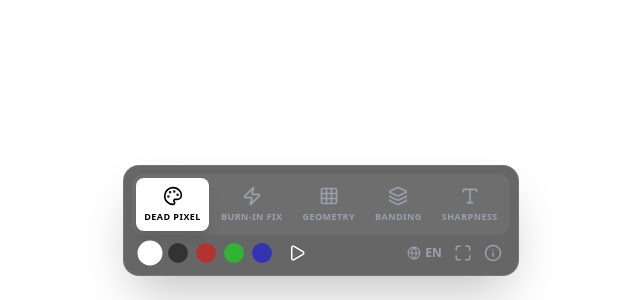
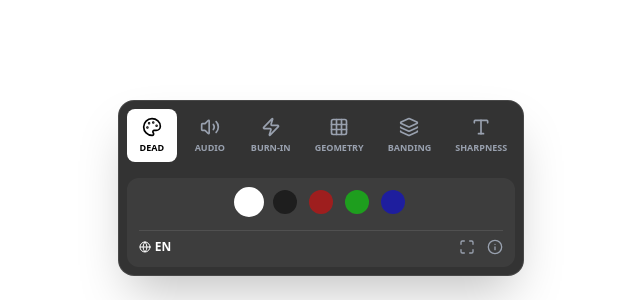
Before and after one commit to root1905/lumina, a Next.js app: page / in a window 1280 px wide. Shown: the part 500-800 px from the top of the page, without its empty margins (319-959 px from the left). Built offline with nearby package versions, Linux system fonts and the light colour scheme.

Commit message:
V4.0: Audio Lab Update (Stereo & Frequency Tests)

```diff
--- a/src/app/page.tsx
+++ b/src/app/page.tsx
@@ -4,11 +4,12 @@ import { useState, useEffect, useRef } from "react";
 import { motion, AnimatePresence } from "framer-motion";
 import {
   Maximize, Minimize, Play, Pause, Info,
-  Palette, Grid3X3, Layers, Type, Zap, Globe, X
+  Palette, Grid3X3, Layers, Type, Zap, Globe, X,
+  Volume2, Speaker, Music
 } from "lucide-react";
 import { clsx } from "clsx";
 
-// --- DİL PAKETİ (Localization) ---
+// --- DİL PAKETİ ---
 const TRANSLATIONS = {
   en: {
     title: "Lumina Pro",
@@ -17,19 +18,25 @@ const TRANSLATIONS = {
       grid: "Geometry",
       gradient: "Banding",
       text: "Sharpness",
-      repair: "Burn-in Fix"
+      repair: "Burn-in Fix",
+      audio: "Audio Test"
     },
-    colors: { white: "White", black: "Black", red: "Red", green: "Green", blue: "Blue" },
+    audio: {
+      left: "Left CH",
+      right: "Right CH",
+      center: "Center",
+      bass: "Bass (100Hz)",
+      treble: "Treble (10kHz)"
+    },
     guide: {
-      title: "User Guide & Information",
-      p1: "Lumina Pro is a diagnostic tool designed for display calibration.",
+      title: "User Guide",
       features: [
-        "Dead Pixel Test: Cycle through solid colors to find stuck pixels.",
-        "Burn-in Fix: Use the 'Repair' mode (Noise) for 10-30 mins to stimulate stuck liquid crystals.",
-        "Geometry: Check screen alignment and aspect ratio.",
-        "Banding: Analyze 8-bit vs 10-bit color gradients."
+        "Audio Lab: Test stereo separation (L/R) and frequency response.",
+        "Dead Pixel: Cycle colors to find stuck pixels.",
+        "Burn-in Fix: Flashing noise to repair stuck LCD crystals.",
+        "Geometry & Text: Check alignment and readability."
       ],
-      tip: "Double tap anywhere to toggle controls."
+      tip: "Double tap to toggle UI. Use headphones for best audio test."
     }
   },
   tr: {
@@ -39,229 +46,246 @@ const TRANSLATIONS = {
       grid: "Geometri",
       gradient: "Gradyan",
       text: "Keskinlik",
-      repair: "Tamir Modu"
+      repair: "Tamir Modu",
+      audio: "Ses Testi"
     },
-    colors: { white: "Beyaz", black: "Siyah", red: "Kırmızı", green: "Yeşil", blue: "Mavi" },
+    audio: {
+      left: "Sol Kanal",
+      right: "Sağ Kanal",
+      center: "Merkez",
+      bass: "Bas (100Hz)",
+      treble: "Tiz (10kHz)"
+    },
     guide: {
       title: "Kullanım Kılavuzu",
-      p1: "Lumina Pro, ekran kalibrasyonu ve teşhisi için tasarlanmış profesyonel bir araçtır.",
       features: [
-        "Ölü Piksel Testi: Sıkışmış pikselleri bulmak için renkleri gezdirin.",
-        "Tamir Modu: 'Gürültü' efektini 10-30 dk çalıştırarak ekran yanıklarını (ghosting) giderin.",
-        "Geometri: Ekran hizalamasını ve yamuklukları kontrol edin.",
-        "Gradyan: Renk geçişlerindeki kırılmaları analiz edin."
+        "Ses Laboratuvarı: Stereo (Sağ/Sol) ayrımını ve frekans tepkisini test edin.",
+        "Ölü Piksel: Sıkışmış pikselleri bulmak için renkleri gezin.",
+        "Tamir Modu: Ekran yanıklarını gidermek için karıncalanma efekti.",
+        "Geometri & Metin: Hizalama ve okunabilirlik testi."
       ],
-      tip: "Kontrolleri açıp kapatmak için ekrana çift tıklayın."
+      tip: "Arayüzü gizlemek için çift tıklayın. Ses testi için kulaklık önerilir."
     }
   }
 };
 
-// --- VERİ SABİTLERİ ---
-const COLORS = [
-  { value: "#FFFFFF", label: "white" },
-  { value: "#000000", label: "black" },
-  { value: "#FF0000", label: "red" },
-  { value: "#00FF00", label: "green" },
-  { value: "#0000FF", label: "blue" },
-];
-
+// --- SABİTLER ---
+const COLORS = ["#FFFFFF", "#000000", "#FF0000", "#00FF00", "#0000FF"];
 const MODES = [
   { id: "color", icon: Palette },
-  { id: "repair", icon: Zap }, // YENİ MOD
+  { id: "audio", icon: Volume2 }, // YENİ MOD
+  { id: "repair", icon: Zap },
   { id: "grid", icon: Grid3X3 },
   { id: "gradient", icon: Layers },
   { id: "text", icon: Type },
 ];
 
 export default function Page() {
-  // State
   const [lang, setLang] = useState<"en" | "tr">("en");
-  const [mode, setMode] = useState<"color" | "grid" | "gradient" | "text" | "repair">("color");
+  const [mode, setMode] = useState<string>("color");
   const [colorIndex, setColorIndex] = useState(0);
   const [isPlaying, setIsPlaying] = useState(false);
   const [showUI, setShowUI] = useState(true);
-  const [isFullscreen, setIsFullscreen] = useState(false);
   const [showInfo, setShowInfo] = useState(false);
 
-  const t = TRANSLATIONS[lang]; // Aktif dil verisi
+  // Audio State
+  const [activeNote, setActiveNote] = useState<string | null>(null);
+
+  const t = TRANSLATIONS[lang];
   const canvasRef = useRef<HTMLCanvasElement>(null);
-  const timerRef = useRef<NodeJS.Timeout | null>(null);
+  const audioCtxRef = useRef<AudioContext | null>(null);
+  const oscRef = useRef<OscillatorNode | null>(null);
 
-  // --- WAKE LOCK & UI GİZLEME ---
+  // --- WAKE LOCK & INIT ---
   useEffect(() => {
-    const handleActivity = () => {
-      setShowUI(true);
-      if (timerRef.current) clearTimeout(timerRef.current);
-      timerRef.current = setTimeout(() => !showInfo && setShowUI(false), 3000);
+    const browserLang = navigator.language.startsWith("tr") ? "tr" : "en";
+    setLang(browserLang);
+    if ('wakeLock' in navigator) navigator.wakeLock.request('screen').catch(() => {});
+  }, []);
+
+  // --- AUDIO ENGINE (SES MOTORU) ---
+  const playTone = (freq: number, type: OscillatorType, pan: number) => {
+    stopTone(); // Önceki sesi durdur
+
+    // Audio Context Başlat (Tarayıcı izni için)
+    if (!audioCtxRef.current) {
+      audioCtxRef.current = new (window.AudioContext || (window as any).webkitAudioContext)();
+    }
+    const ctx = audioCtxRef.current;
+
+    // Osilatör (Ses Kaynağı)
+    const osc = ctx.createOscillator();
+    const gain = ctx.createGain();
+    const panner = ctx.createStereoPanner();
+
+    osc.type = type;
+    osc.frequency.setValueAtTime(freq, ctx.currentTime);
+
+    // Ayarlar
+    gain.gain.setValueAtTime(0.5, ctx.currentTime); // Ses seviyesi %50
+    panner.pan.setValueAtTime(pan, ctx.currentTime); // -1: Sol, 0: Orta, 1: Sağ
+
+    // Bağlantı: Osc -> Gain -> Panner -> Çıkış
+    osc.connect(gain);
+    gain.connect(panner);
+    panner.connect(ctx.destination);
+
+    osc.start();
+    oscRef.current = osc;
   };
 
-    // Tarayıcı dili algılama
-    const browserLang = navigator.language.startsWith("tr") ? "tr" : "en";
-    setLang(browserLang);
+  const stopTone = () => {
+    if (oscRef.current) {
+      oscRef.current.stop();
+      oscRef.current.disconnect();
+      oscRef.current = null;
+    }
+    setActiveNote(null);
+  };
 
-    if ('wakeLock' in navigator) navigator.wakeLock.request('screen').catch(() => {});
+  const handleAudioTest = (type: string) => {
+    if (activeNote === type) {
+      stopTone();
+      return;
+    }
+    setActiveNote(type);
 
-    window.addEventListener("mousemove", handleActivity);
-    window.addEventListener("click", handleActivity); // Tek tık sadece UI resetler
-    window.addEventListener("dblclick", () => setShowUI(prev => !prev)); // Çift tık UI gizler/açar
+    switch (type) {
+      case "left": playTone(440, "sine", -1); break;   // Sol Kanal (A4)
+      case "right": playTone(440, "sine", 1); break;   // Sağ Kanal (A4)
+      case "center": playTone(440, "sine", 0); break;  // Merkez
+      case "bass": playTone(100, "sine", 0); break;    // Bass Test
+      case "treble": playTone(10000, "sine", 0); break;// Tiz Test
+    }
+  };
 
-    return () => {
-      window.removeEventListener("mousemove", handleActivity);
-      window.removeEventListener("click", handleActivity);
-    };
-  }, [showInfo]);
-
-  // --- NOISE EFFECT (Tamir Modu) ---
+  // --- NOISE EFFECT ---
   useEffect(() => {
     let animId: number;
     if (mode === "repair" && canvasRef.current) {
-      const canvas = canvasRef.current;
-      const ctx = canvas.getContext("2d");
-
-      const drawNoise = () => {
+      const ctx = canvasRef.current.getContext("2d");
+      const draw = () => {
         if (!ctx) return;
-        const w = canvas.width = window.innerWidth / 2; // Performans için düşük çözünürlük
-        const h = canvas.height = window.innerHeight / 2;
+        const w = canvasRef.current!.width = window.innerWidth / 4;
+        const h = canvasRef.current!.height = window.innerHeight / 4;
         const idata = ctx.createImageData(w, h);
-        const buffer32 = new Uint32Array(idata.data.buffer);
-
-        for (let i = 0; i < buffer32.length; i++) {
-          // Rastgele siyah/beyaz piksel
-          buffer32[i] = Math.random() < 0.5 ? 0xFF000000 : 0xFFFFFFFF;
-        }
+        const buf = new Uint32Array(idata.data.buffer);
+        for (let i = 0; i < buf.length; i++) buf[i] = Math.random() < 0.5 ? 0xFF000000 : 0xFFFFFFFF;
         ctx.putImageData(idata, 0, 0);
-        animId = requestAnimationFrame(drawNoise);
+        animId = requestAnimationFrame(draw);
       };
-      drawNoise();
+      draw();
     }
     return () => cancelAnimationFrame(animId);
   }, [mode]);
 
-  // --- OTOMATİK DÖNGÜ ---
+  // --- UI TOGGLE ---
   useEffect(() => {
-    let interval: NodeJS.Timeout;
-    if (isPlaying && mode === "color") {
-      interval = setInterval(() => setColorIndex((p) => (p + 1) % COLORS.length), 1000);
-    }
-    return () => clearInterval(interval);
-  }, [isPlaying, mode]);
+    let timer: NodeJS.Timeout;
+    const activity = () => {
+      setShowUI(true);
+      clearTimeout(timer);
+      timer = setTimeout(() => !showInfo && setShowUI(false), 3000);
+    };
+    window.addEventListener("mousemove", activity);
+    window.addEventListener("click", activity);
+    return () => { window.removeEventListener("mousemove", activity); clearTimeout(timer); };
+  }, [showInfo]);
 
-  const toggleFullscreen = () => {
-    if (!document.fullscreenElement) {
-      document.documentElement.requestFullscreen();
-      setIsFullscreen(true);
-    } else {
-      document.exitFullscreen();
-      setIsFullscreen(false);
-    }
-  };
+  // Fullscreen helper
+  const toggleFS = () => !document.fullscreenElement ? document.documentElement.requestFullscreen() : document.exitFullscreen();
 
   return (
     <main className="relative w-full h-screen overflow-hidden bg-black text-white select-none">
 
-      {/* --- GÖRSEL ALAN --- */}
-      <div
-        className="absolute inset-0 w-full h-full flex items-center justify-center transition-colors duration-300"
-        style={{ backgroundColor: mode === "color" ? COLORS[colorIndex].value : "#000" }}
-      >
-        {mode === "repair" && (
-           <canvas ref={canvasRef} className="w-full h-full opacity-90 image-rendering-pixelated" />
+      {/* GÖRSEL ALAN */}
+      <div className="absolute inset-0 flex items-center justify-center" style={{ backgroundColor: mode === "color" ? COLORS[colorIndex] : "#111" }}>
+
+        {mode === "color" && (
+           <button
+             onClick={() => setColorIndex((p) => (p + 1) % COLORS.length)}
+             className="absolute inset-0 w-full h-full cursor-pointer"
+           />
         )}
 
-        {mode === "grid" && (
-          <div className="w-full h-full grid grid-cols-12 grid-rows-6 border border-white/20">
-             {[...Array(72)].map((_, i) => (
-                <div key={i} className="border border-white/10 flex items-center justify-center">
-                   {i === 30 && <div className="w-2 h-2 bg-red-500 rounded-full"/>}
+        {mode === "repair" && <canvas ref={canvasRef} className="w-full h-full opacity-90 image-rendering-pixelated" />}
+
+        {mode === "audio" && (
+          <div className="flex flex-col items-center gap-8 animate-in fade-in zoom-in duration-500">
+             <Volume2 size={80} className={clsx("transition-all duration-300", activeNote ? "text-green-500 scale-110" : "text-gray-600")} />
+             <div className="text-center space-y-2">
+                <h2 className="text-3xl font-bold">{activeNote ? (t.audio as any)[activeNote] : t.modes.audio}</h2>
+                <p className="text-gray-500 text-sm">Testing Tone Generator</p>
              </div>
+             {/* Frekans Görselleştirmesi (Fake Visualizer) */}
+             <div className="flex gap-1 h-12 items-end">
+                {[...Array(10)].map((_, i) => (
+                  <motion.div
+                    key={i}
+                    animate={{ height: activeNote ? [10, 40, 10] : 4 }}
+                    transition={{ repeat: Infinity, duration: 0.5, delay: i * 0.1 }}
+                    className={clsx("w-2 rounded-full", activeNote ? "bg-green-500" : "bg-gray-800")}
+                  />
                 ))}
-             <div className="absolute inset-0 flex items-center justify-center pointer-events-none">
-                <div className="w-[80vmin] h-[80vmin] border border-white/30 rounded-full"></div>
              </div>
           </div>
         )}
 
-        {mode === "gradient" && (
-          <div className="w-full h-full flex flex-col">
-            <div className="flex-1 bg-gradient-to-r from-black via-gray-500 to-white"/>
-            <div className="flex-1 bg-gradient-to-r from-red-900 via-red-500 to-red-100"/>
-            <div className="flex-1 bg-gradient-to-r from-green-900 via-green-500 to-green-100"/>
-            <div className="flex-1 bg-gradient-to-r from-blue-900 via-blue-500 to-blue-100"/>
-          </div>
-        )}
-
-        {mode === "text" && (
-          <div className="bg-white text-black p-10 flex flex-col gap-6 items-center justify-center w-full h-full">
-            <h1 className="text-5xl font-bold tracking-tighter">Lumina Readability Test</h1>
-            <p className="text-sm text-gray-500">Lorem ipsum dolor sit amet, consectetur adipiscing elit.</p>
-            <div className="grid grid-cols-2 gap-4 text-xs font-mono">
-               <div className="border p-2">10px Font Size</div>
-               <div className="border p-2 font-bold">Bold Text Test</div>
-            </div>
+        {mode === "grid" && ( /* Grid Code same as before */
+          <div className="w-full h-full grid grid-cols-12 grid-rows-6 border border-white/20">
+             {[...Array(72)].map((_, i) => <div key={i} className="border border-white/10"/>)}
+             <div className="absolute inset-0 flex items-center justify-center border-2 border-red-500 rounded-full w-[80vmin] h-[80vmin] opacity-50"/>
           </div>
         )}
       </div>
 
-      {/* --- KONTROL PANELİ (DOCK) --- */}
+      {/* DOCK KONTROL PANELİ */}
       <AnimatePresence>
         {showUI && (
-          <motion.div
-            initial={{ y: 100 }} animate={{ y: 0 }} exit={{ y: 100 }}
-            className="fixed bottom-6 left-0 right-0 flex justify-center z-50 pointer-events-none"
-          >
-            <div className="pointer-events-auto bg-black/60 backdrop-blur-xl border border-white/10 rounded-2xl p-2 flex flex-col gap-2 shadow-2xl">
+          <motion.div initial={{ y: 100 }} animate={{ y: 0 }} exit={{ y: 100 }} className="fixed bottom-6 left-0 right-0 flex justify-center z-50 pointer-events-none">
+            <div className="pointer-events-auto bg-black/80 backdrop-blur-xl border border-white/10 rounded-2xl p-2 flex flex-col gap-3 shadow-2xl min-w-[320px]">
 
-              {/* Üst Sıra: Modlar */}
-              <div className="flex gap-1 p-1 bg-white/5 rounded-xl">
+              {/* MOD SEÇİCİ */}
+              <div className="flex justify-center gap-2 overflow-x-auto pb-1 no-scrollbar">
                 {MODES.map((m) => (
-                  <button
-                    key={m.id}
-                    onClick={() => { setMode(m.id as any); setIsPlaying(false); }}
-                    className={clsx(
-                      "flex flex-col items-center gap-1 p-2 rounded-lg min-w-[60px] transition-all",
-                      mode === m.id ? "bg-white text-black shadow-lg" : "text-gray-400 hover:bg-white/10 hover:text-white"
-                    )}
-                  >
+                  <button key={m.id} onClick={() => { setMode(m.id); stopTone(); }}
+                    className={clsx("flex flex-col items-center p-2 rounded-lg transition-all min-w-[50px]", mode === m.id ? "bg-white text-black" : "text-gray-400 hover:text-white hover:bg-white/10")}>
                     <m.icon size={20} />
-                    <span className="text-[9px] uppercase font-bold tracking-wider">
-                      {(t.modes as any)[m.id]}
-                    </span>
+                    <span className="text-[9px] font-bold mt-1 uppercase">{(t.modes as any)[m.id].split(" ")[0]}</span>
                   </button>
                 ))}
               </div>
 
-              {/* Alt Sıra: Araçlar */}
-              <div className="flex items-center justify-between px-2 pb-1">
-                {/* Sol: Renkler (Sadece Color Modu) */}
-                <div className="flex gap-2">
-                  {mode === "color" && COLORS.map((c, i) => (
-                    <button
-                      key={c.label}
-                      onClick={() => { setIsPlaying(false); setColorIndex(i); }}
-                      className={clsx(
-                        "w-5 h-5 rounded-full border transition-transform",
-                        colorIndex === i ? "border-white scale-125" : "border-transparent opacity-50 hover:opacity-100"
+              {/* ALT KONTROLLER */}
+              <div className="bg-white/5 rounded-xl p-3 flex flex-col gap-3">
+
+                {/* AUDIO CONTROLS */}
+                {mode === "audio" && (
+                  <div className="grid grid-cols-3 gap-2">
+                    <button onClick={() => handleAudioTest("left")} className={clsx("p-2 rounded text-xs font-bold border", activeNote === "left" ? "bg-green-500 border-green-500 text-black" : "border-white/20 hover:bg-white/10")}>L</button>
+                    <button onClick={() => handleAudioTest("center")} className={clsx("p-2 rounded text-xs font-bold border", activeNote === "center" ? "bg-white text-black" : "border-white/20 hover:bg-white/10")}>CENTER</button>
+                    <button onClick={() => handleAudioTest("right")} className={clsx("p-2 rounded text-xs font-bold border", activeNote === "right" ? "bg-green-500 border-green-500 text-black" : "border-white/20 hover:bg-white/10")}>R</button>
+                    <button onClick={() => handleAudioTest("bass")} className={clsx("col-span-1.5 p-2 rounded text-xs font-bold border", activeNote === "bass" ? "bg-blue-500 border-blue-500 text-black" : "border-white/20 hover:bg-white/10")}>BASS</button>
+                    <button onClick={() => handleAudioTest("treble")} className={clsx("col-span-1.5 p-2 rounded text-xs font-bold border", activeNote === "treble" ? "bg-yellow-500 border-yellow-500 text-black" : "border-white/20 hover:bg-white/10")}>TREBLE</button>
+                  </div>
                 )}
-                      style={{ backgroundColor: c.value }}
-                    />
+
+                {/* COLOR CONTROLS */}
+                {mode === "color" && (
+                  <div className="flex justify-center gap-3">
+                    {COLORS.map((c, i) => (
+                      <button key={c} onClick={() => setColorIndex(i)} className={clsx("w-6 h-6 rounded-full border-2", colorIndex === i ? "border-white scale-125" : "border-transparent opacity-50")} style={{ backgroundColor: c }} />
                     ))}
-                  {mode === "color" && (
-                    <button
-                      onClick={() => setIsPlaying(!isPlaying)}
-                      className={clsx("ml-2 transition-colors", isPlaying ? "text-green-400" : "text-white")}
-                    >
-                      {isPlaying ? <Pause size={18}/> : <Play size={18}/>}
-                    </button>
+                  </div>
                 )}
+
+                {/* COMMON TOOLS */}
+                <div className="flex justify-between items-center border-t border-white/10 pt-2 mt-1">
+                   <button onClick={() => setLang(l => l === "en" ? "tr" : "en")} className="text-xs font-bold flex gap-1 items-center hover:text-green-400"><Globe size={12}/> {lang.toUpperCase()}</button>
+                   <div className="flex gap-3">
+                      <button onClick={toggleFS}><Maximize size={16} className="hover:text-white text-gray-400"/></button>
+                      <button onClick={() => setShowInfo(true)}><Info size={16} className="hover:text-white text-gray-400"/></button>
                    </div>
-
-                {/* Sağ: Genel Ayarlar */}
-                <div className="flex gap-3 text-gray-400">
-                  <button onClick={() => setLang(l => l === "en" ? "tr" : "en")} className="hover:text-white font-bold text-xs flex items-center gap-1">
-                    <Globe size={14}/> {lang.toUpperCase()}
-                  </button>
-                  <button onClick={toggleFullscreen} className="hover:text-white"><Maximize size={18}/></button>
-                  <button onClick={() => setShowInfo(true)} className="hover:text-white"><Info size={18}/></button>
                 </div>
               </div>
 
@@ -270,35 +294,18 @@ export default function Page() {
         )}
       </AnimatePresence>
 
-      {/* --- INFO MODAL (REHBER) --- */}
+      {/* INFO MODAL */}
       <AnimatePresence>
         {showInfo && (
-          <motion.div
-            initial={{ opacity: 0 }} animate={{ opacity: 1 }} exit={{ opacity: 0 }}
-            className="fixed inset-0 z-[60] bg-black/90 backdrop-blur-sm flex items-center justify-center p-6"
-            onClick={() => setShowInfo(false)}
-          >
-            <div className="bg-[#111] border border-white/10 p-8 rounded-3xl max-w-lg w-full shadow-2xl relative" onClick={e => e.stopPropagation()}>
-              <button onClick={() => setShowInfo(false)} className="absolute top-4 right-4 text-gray-500 hover:text-white"><X/></button>
-
-              <h2 className="text-2xl font-bold mb-4 flex items-center gap-2">
-                <Zap className="text-yellow-500"/> {t.title}
-              </h2>
-
-              <div className="space-y-4 text-gray-300 text-sm leading-relaxed">
-                <p>{t.guide.p1}</p>
-                <ul className="space-y-3">
-                  {t.guide.features.map((f, i) => (
-                    <li key={i} className="flex gap-3">
-                      <div className="w-1.5 h-1.5 mt-2 bg-blue-500 rounded-full shrink-0"/>
-                      <span>{f}</span>
-                    </li>
-                  ))}
+           <motion.div initial={{opacity:0}} animate={{opacity:1}} exit={{opacity:0}} className="fixed inset-0 z-[60] bg-black/90 flex items-center justify-center p-6" onClick={() => setShowInfo(false)}>
+              <div className="bg-[#111] border border-white/10 p-6 rounded-3xl max-w-md w-full" onClick={e => e.stopPropagation()}>
+                 <div className="flex justify-between mb-4">
+                    <h2 className="text-xl font-bold flex gap-2 items-center"><Volume2 className="text-green-500"/> {t.title}</h2>
+                    <button onClick={() => setShowInfo(false)}><X/></button>
+                 </div>
+                 <ul className="space-y-3 text-sm text-gray-300">
+                    {t.guide.features.map((f, i) => <li key={i} className="flex gap-2"><div className="w-1 h-1 bg-green-500 rounded-full mt-2 shrink-0"/>{f}</li>)}
                  </ul>
-                <div className="mt-6 p-4 bg-white/5 rounded-xl border border-white/5 text-center text-xs text-gray-400">
-                  💡 {t.guide.tip}
-                </div>
-              </div>
               </div>
            </motion.div>
         )}
```
Lines whose indentation alone changed are shown as unchanged.
